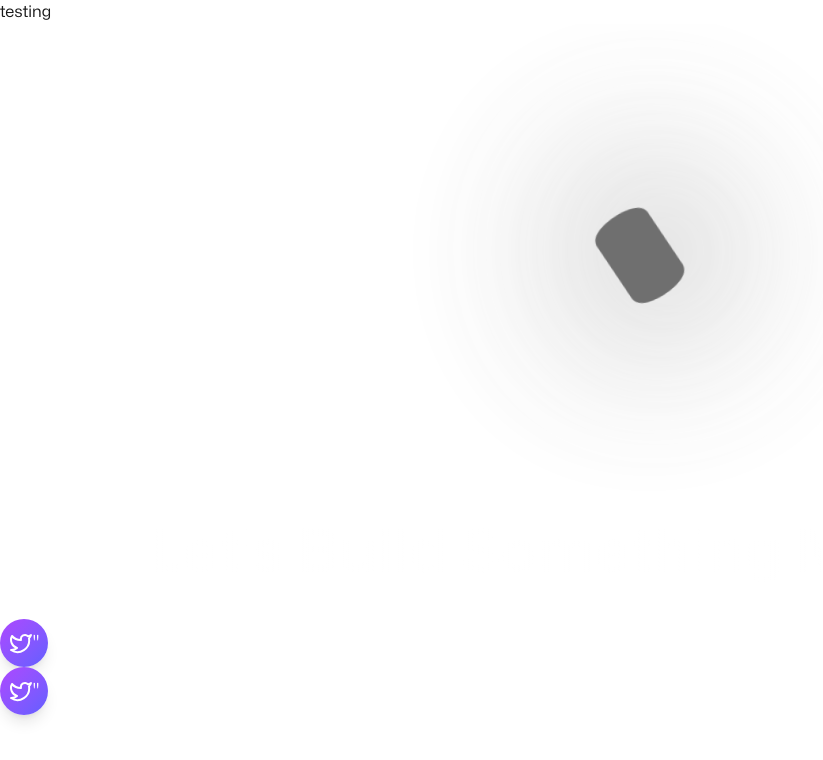
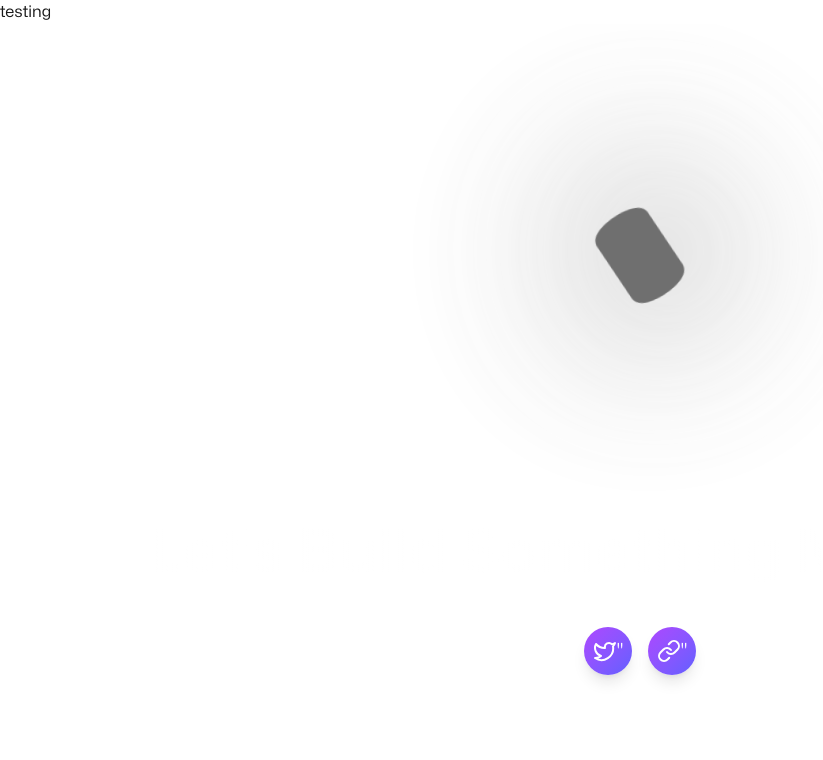
Before and after one commit to anushreemehta6/my-app, a Next.js app: page / in a window 1280 px wide. Shown: the top 760 px of the page, without its empty margins (0-823 px from the left). Built offline with nearby package versions, Linux system fonts and the light colour scheme.

Commit message:
footer completed

```diff
--- a/src/app/common/footer.tsx
+++ b/src/app/common/footer.tsx
@@ -1,7 +1,7 @@
 import { FooterFirst, footerImage, footerspotlight } from "../assets";
 import Image from "next/image";
 import Icon from "../wrappers/icon";
-import { Twitter } from 'lucide-react';
+import { Link, Twitter } from 'lucide-react';
 
 export default function Footer() {
   return (
@@ -17,9 +17,9 @@ export default function Footer() {
           <p className="text-white text-lg text-center pt-2 font-mona font-normal">
             Open to opportunities, collaborations, and meaningful conversations.
           </p>
-          <div>
+          <div className="text-center flex justify-center gap-4 mt-2">
             <Icon url="https://x.com/anushree_0805" > <Twitter />"</Icon>
-            <Icon url="https://linktr.ee/Anushree_mehta" > <Twitter />"</Icon>
+            <Icon url="https://linktr.ee/Anushree_mehta" > <Link />"</Icon>
 
           </div>
         </div>
```
